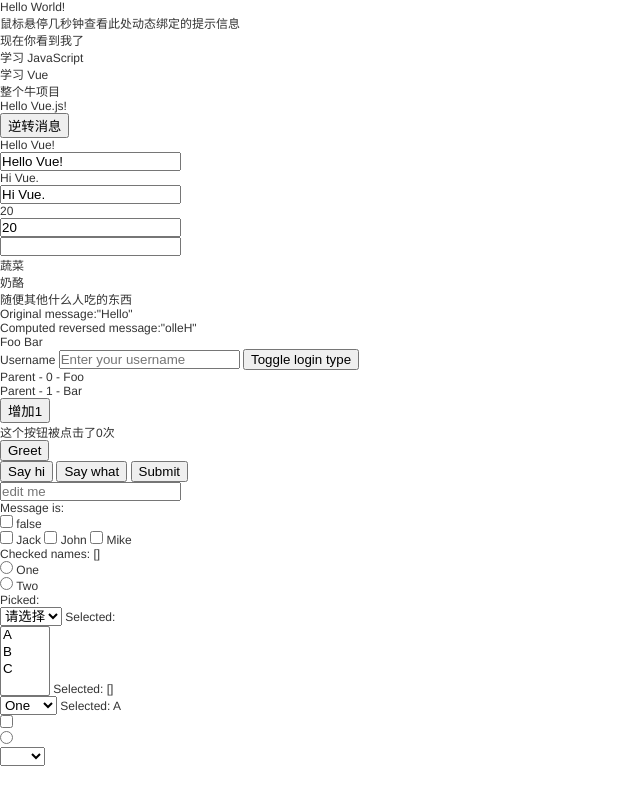
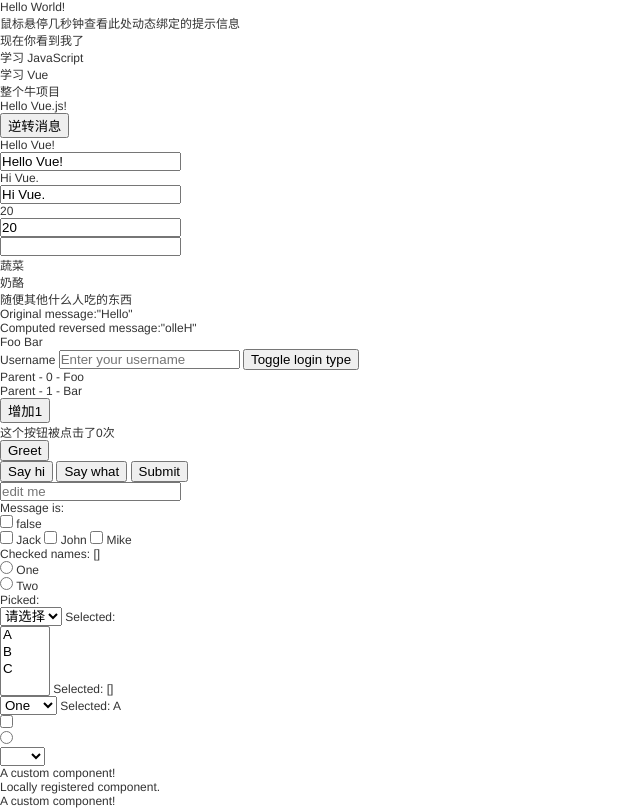
Before and after one commit to seed-fe/vue_demo, a website: page src/index.html in a window 1280 px wide. Shown: the whole page, without its empty margins (0-640 px from the left). Drawn offline with nearby package versions, Linux system fonts and the light colour scheme.

Commit message:
开始学习组件

```diff
--- a/src/index.html
+++ b/src/index.html
@@ -46,6 +46,7 @@
         <p>{{ age }}</p>
         <input type="number" v-model.number="age">
         <p>{{ message3 }}</p>
+        <!-- .trim 修饰符可以自动过滤用户输入的首尾空格 -->
         <input v-model.trim="message3">
     </div>
     <div id="app-7">
@@ -167,6 +168,18 @@
             <option v-bind:value="{ number: 123 }">123</option>
         </select>
     </div>
+    <!-- 组件 -->
+    <!-- 全局注册组件 -->
+    <div id="component">
+        <my-component></my-component>
+    </div>
+    <!-- 局部注册组件 -->
+    <div id="localComponent">
+        <local-component></local-component>
+    </div>
+    <div id="globalComponent">
+        <my-component></my-component>
+    </div>
     <script src="https://unpkg.com/vue"></script>
     <script src="js/script.js"></script>
 </body>
--- a/src/js/script.js
+++ b/src/js/script.js
@@ -178,3 +178,26 @@ var inputs = new Vue({
         selectedVBind: ''
     }
 })
+/* 组件 注册组件 → 创建根实例 */
+// 全局注册组件
+Vue.component('my-component', {
+    template: '<div>A custom component!</div>'
+})
+// 创建根实例
+new Vue({
+    el: '#component'
+})
+// 局部注册
+var Child = {
+    template: '<div>Locally registered component.</div>'
+}
+new Vue({
+    el: '#localComponent',
+    components: {
+        // <local-component>将只在父模板#localComponent中可用
+        'local-component': Child
+    }
+})
+new Vue({
+    el: '#globalComponent'
+})
```
